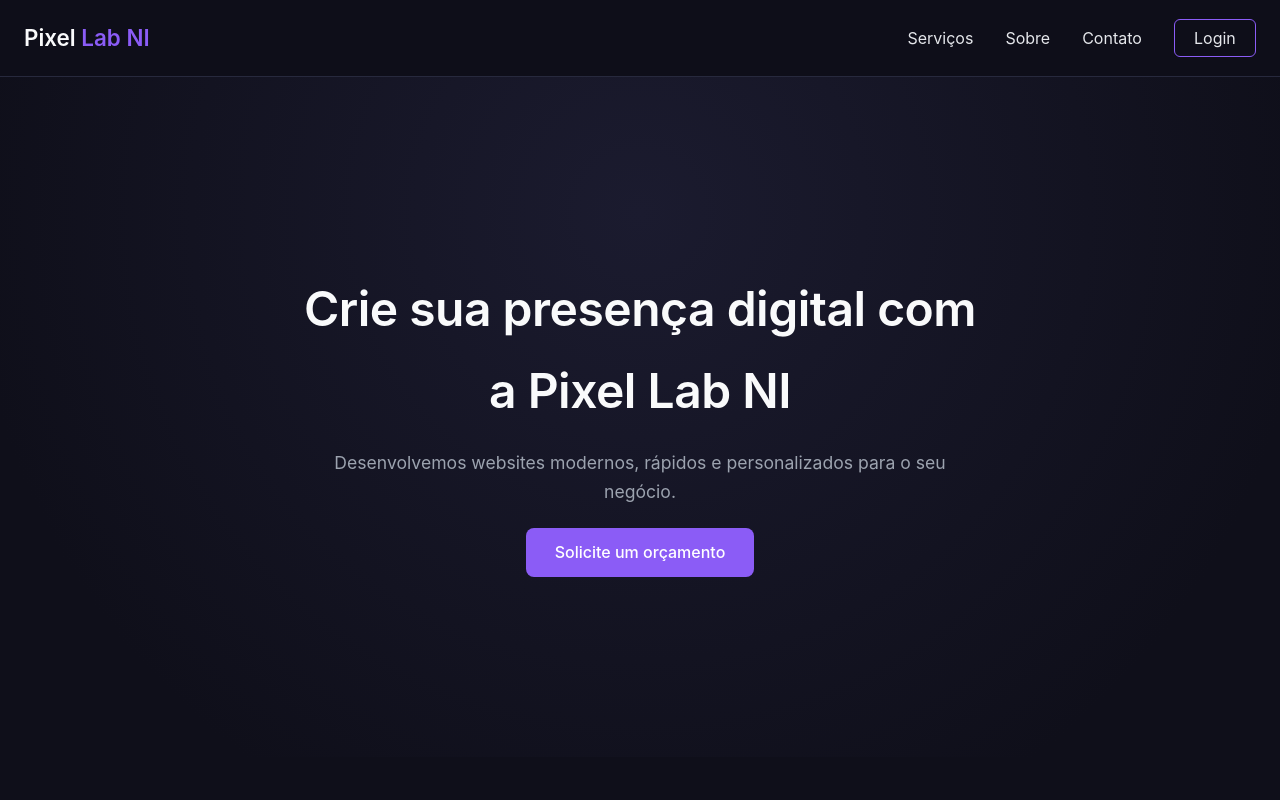
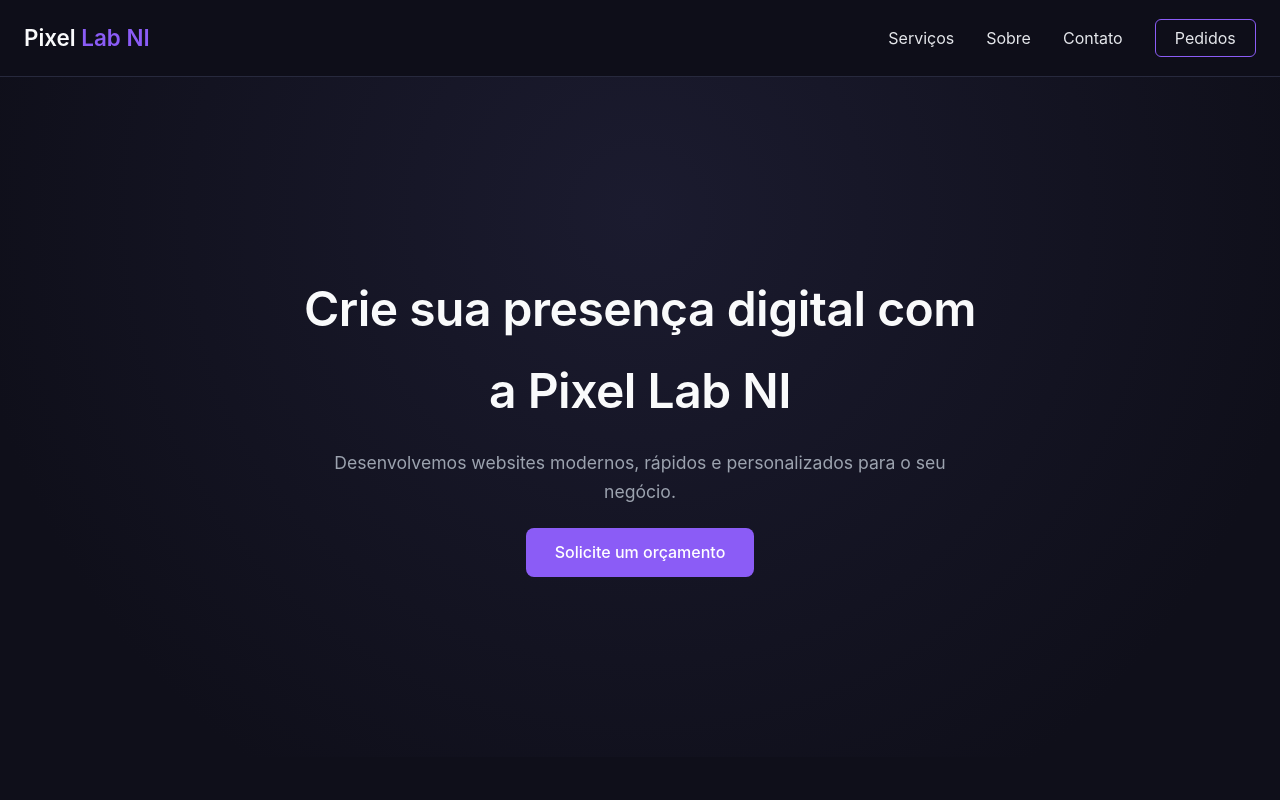
Before and after one commit to PixelLabNI/website, a plain HTML site: page index.html in a window 1280 px wide. Shown: the top 800 px of the page. Drawn offline with nearby package versions, Linux system fonts and the light colour scheme.

Commit message:
Add files via upload

```diff
--- a/index.html
+++ b/index.html
@@ -20,7 +20,7 @@
         <li><a href="#services">Serviços</a></li>
         <li><a href="#about">Sobre</a></li>
         <li><a href="#contact">Contato</a></li>
-        <li><a href="login.html" class="btn-login">Login</a></li>
+        <li><a href="login.html" class="btn-login">Pedidos</a></li>
         </ul>
     </nav>
 
```
